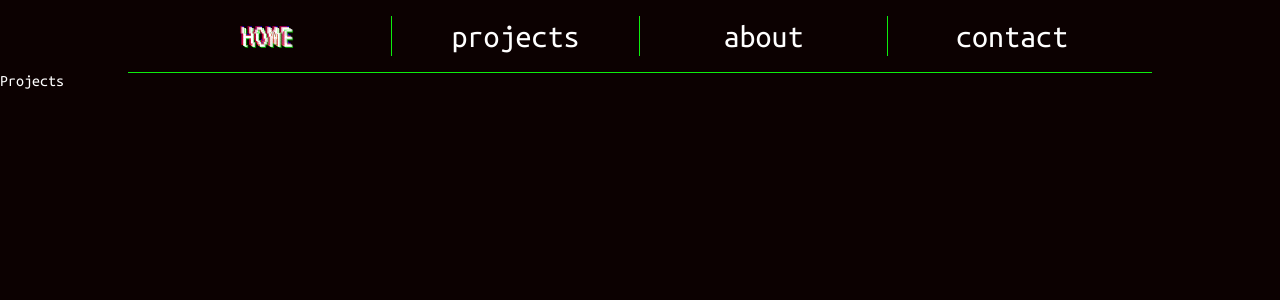
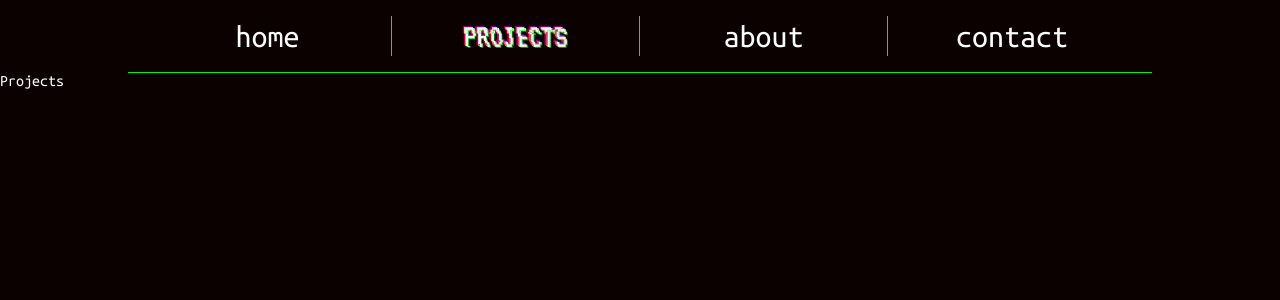
Before and after one commit to pdLeal/portfolioVwn, a React (Vite) app: page /projects in a window 1280 px wide. Shown: the top 300 px of the page. Built offline with nearby package versions, Linux system fonts and the light colour scheme.

Commit message:
fix: glitch effect now matchs correctly the current page

```diff
--- a/src/components/header/Header.jsx
+++ b/src/components/header/Header.jsx
@@ -1,10 +1,15 @@
 import React, { useState } from 'react';
 import * as S from './Header_Style';
-import { Link } from 'react-router-dom';
+import { Link, useLocation } from 'react-router-dom';
 
 function Header() {
-  const [isSelected, setIsSelected] = useState('home');
+  const location = useLocation();
+  const currentPage = location.pathname.substring(1);
+
+  const [isSelected, setIsSelected] = useState(currentPage);
   const menuItens = ['home', 'projects', 'about', 'contact'];
+
+  console.log();
 
   return (
     <nav>
@@ -12,7 +17,7 @@ function Header() {
         {menuItens.map((item) => {
           if (isSelected === item) {
             return (
-              <S.Li>
+              <S.Li key={item}>
                 <Link className='glitch' to={`/${item}`}>
                   <span aria-hidden='true'>{item}</span>
                   {item}
@@ -23,8 +28,8 @@ function Header() {
 
           } else {
             return (
-              <S.Li>
-                <Link onClick={() => setIsSelected(item)} to={`/${item}`}>{item}</Link>
+              <S.Li key={item}>
+                <Link to={`/${item}`}>{item}</Link>
               </S.Li>
             );
 
```
